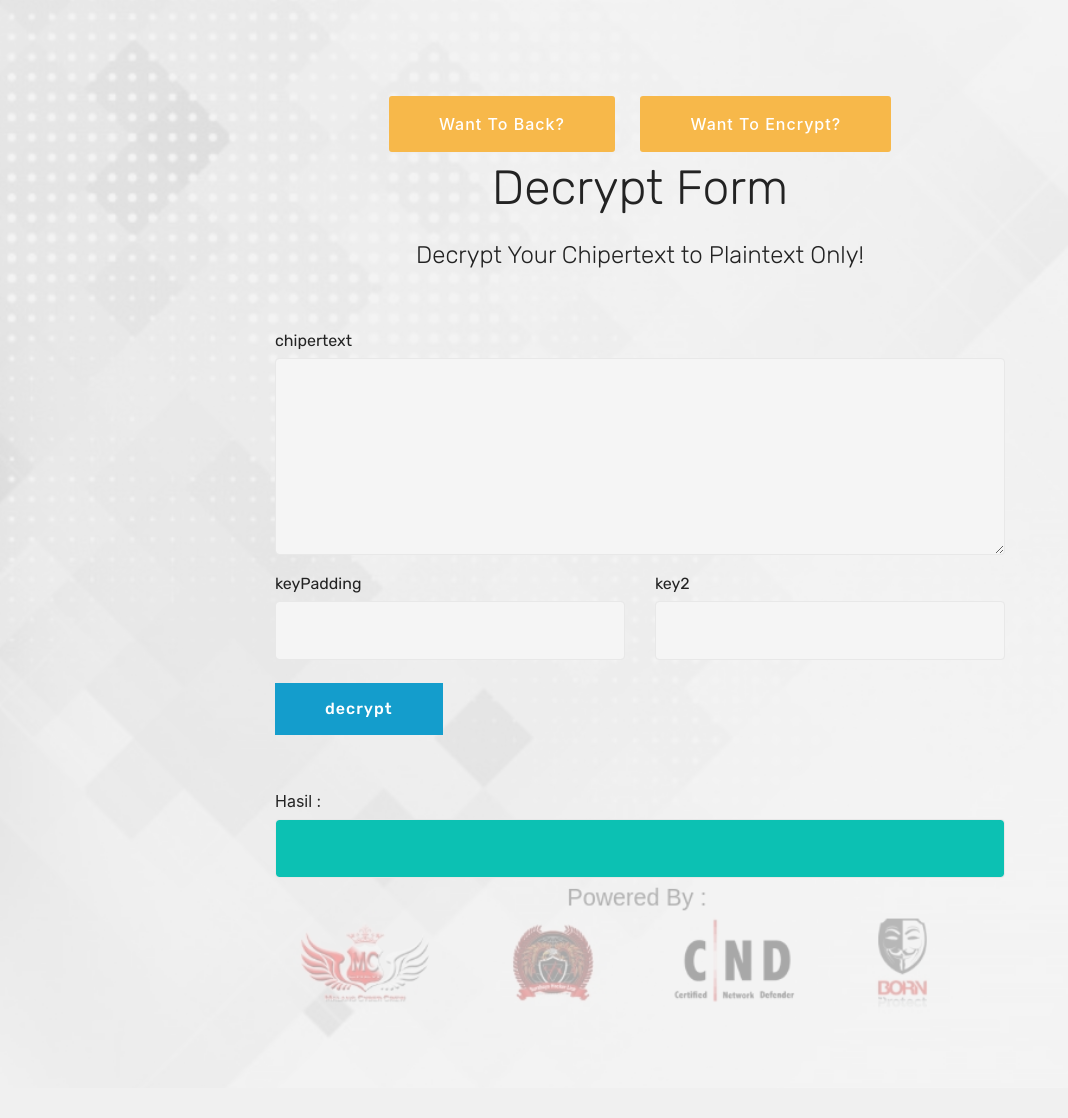
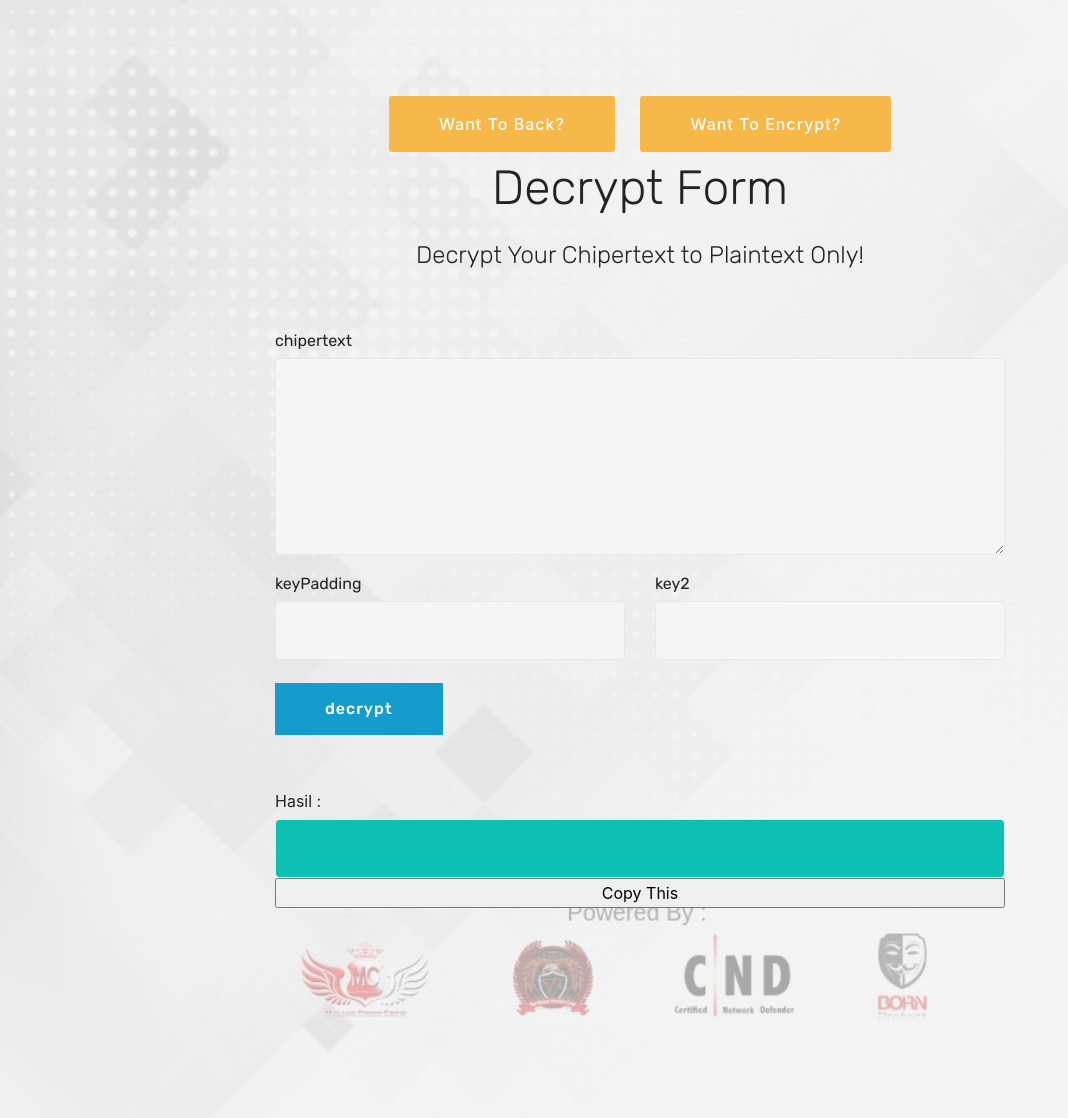
Before and after one commit to Nazhier-Rijalana/Flask_UTS, a Flask app: page /decrypt in a window 1280 px wide. Shown: the whole page, without its empty margins (0-1068 px from the left). Before the commit the page ends 1033 px from the top, so only its background shows below. Run offline with Flask 2, Linux system fonts and the light colour scheme; some libraries are stand-ins or nearby versions.

Commit message:
Fix Copy

```diff
--- a/templates/decrypt.html
+++ b/templates/decrypt.html
@@ -88,7 +88,8 @@
                 <br/>
                 <br/>
                 <label class="form-control-label mbr-fonts-style display-8"> Hasil : </label>
-                <input class="form-control" style="background-color: #0cc1b3; color: #ffffff;" type="text" value="{{ mateng }}" disabled>
+                <input id="copas" class="form-control" style="background-color: #0cc1b3; color: #ffffff;" type="text" value="{{ mateng }}">
+                <button onclick="copas()">Copy This</button>
                 <br/>
                 <br/>
                 <br/>
@@ -98,6 +99,15 @@
         </div>
     </div>
 </section>
+<script>
+    function copas()
+    {
+        var value = document.getElementById("copas");
+        value.select();
+        document.execCommand("copy");
+
+    }
+</script>
   <script src="/static/assets/web/assets/jquery/jquery.min.js"></script>
   <script src="/static/assets/popper/popper.min.js"></script>
   <script src="/static/assets/tether/tether.min.js"></script>
```
Also changed, not shown: templates/encrypt.html (+9 -1 lines).
